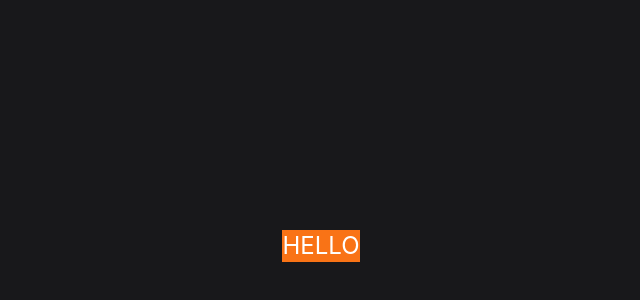
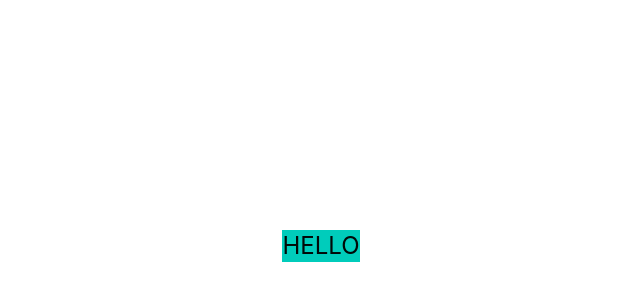
Before and after one commit to FaatehNaeem/SHOP-REP, a React (Vite) app: page / in a window 1280 px wide. Shown: the part 154-454 px from the top of the page, without its empty margins (319-959 px from the left). Built offline with nearby package versions, Linux system fonts and the light colour scheme.

Commit message:
added theme colors

```diff
--- a/src/App.tsx
+++ b/src/App.tsx
@@ -2,8 +2,8 @@ function App() {
 
   return (
     <>
-      <div className='bg-zinc-900 flex w-screen h-screen justify-center items-center'>
-        <h2 className='bg-orange-500 text-white text-2xl'>HELLO</h2>
+      <div className='bg-background flex w-screen h-screen justify-center items-center'>
+        <h2 className='bg-secondary-foreground text-primary-foreground text-2xl'>HELLO</h2>
       </div>
 
     </>
--- a/src/index.css
+++ b/src/index.css
@@ -73,16 +73,16 @@ button:focus-visible {
 
 @layer base {
   :root {
-    --background: 0 0% 100%;
-    --foreground: 240 10% 3.9%;
+    --background: 0 0%, 100%;
+    --foreground: 171 78% 2%;
+    --primary-foreground: 171 78% 2%; /*black*/
+    --secondary-foreground: 175 100% 40%; /*aqua*/
     --card: 0 0% 100%;
     --card-foreground: 240 10% 3.9%;
     --popover: 0 0% 100%;
     --popover-foreground: 240 10% 3.9%;
     --primary: 240 5.9% 10%;
-    --primary-foreground: 0 0% 98%;
     --secondary: 240 4.8% 95.9%;
-    --secondary-foreground: 240 5.9% 10%;
     --muted: 240 4.8% 95.9%;
     --muted-foreground: 240 3.8% 46.1%;
     --accent: 240 4.8% 95.9%;
```
